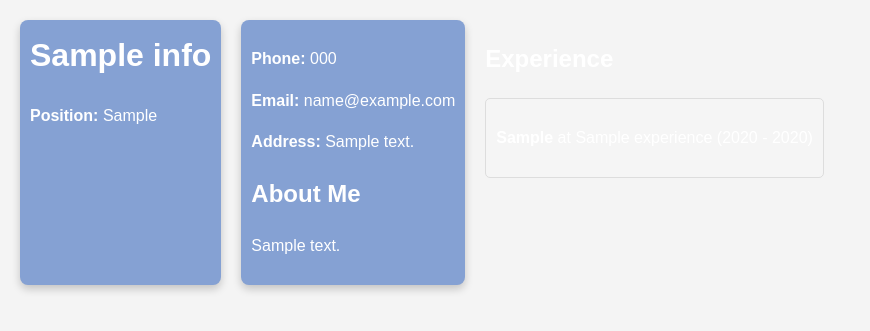
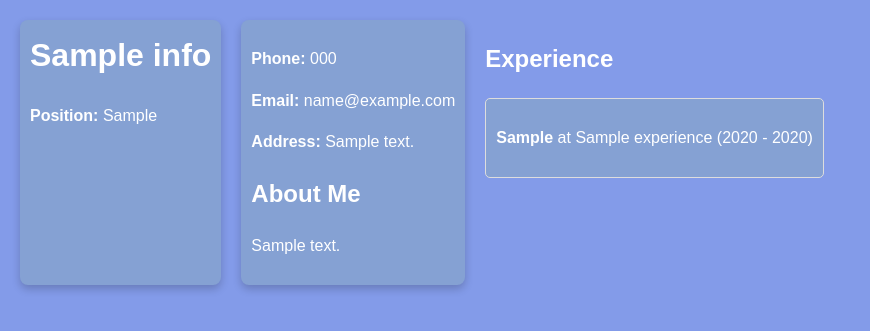
Before and after one commit to MamunUrRashidAIUB/assignment, a PHP site: page /home.php in a window 1280 px wide. Shown: the top 331 px of the page, without its empty margins (0-870 px from the left). Run offline with PHP 8.4, Linux system fonts and the light colour scheme; tables that the repository leaves empty or names only in its code hold one stand-in row (values such as "Sample post").

Commit message:
style changes

```diff
--- a/style.css
+++ b/style.css
@@ -4,7 +4,7 @@ body {
     padding: 0;
     font-family: Arial, sans-serif;
     line-height: 1.6;
-    background-color: #f4f4f4;
+    background-color: #839be9;
 }
 
 
@@ -44,7 +44,7 @@ h2 {
 }
 
 .experience li {
-    background-color: #f5f5f5;
+    background-color: #85a1d3;
     padding: 10px;
     margin-bottom: 10px;
     border: 1px solid #ddd;
```
